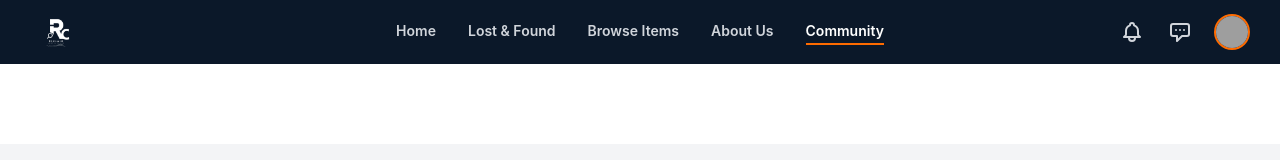
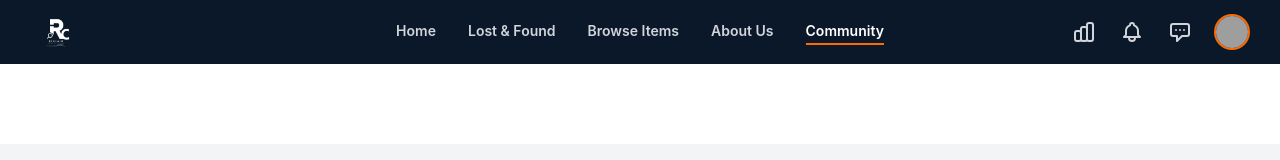
Before and after one commit to kavishavoshan/LostFoundSystem, a React (Create React App) app in the folder frontend/: page /comunity in a window 1280 px wide. Shown: the top 160 px of the page. Built offline with nearby package versions, Linux system fonts and the light colour scheme; grey boxes are pictures that could not be loaded.

Commit message:
add analytics icon

```diff
--- a/frontend/src/components/UI/Header.js
+++ b/frontend/src/components/UI/Header.js
@@ -76,6 +76,13 @@ const Header = () => {
 
           {/* Right side buttons */}
           <div className="hidden lg:flex lg:flex-1 lg:justify-end lg:gap-x-6 items-center">
+            {/* Analytics Icon */}
+            <Link to="/analytics" className="text-gray-300 hover:text-white" title="Analytics Dashboard">
+              <svg xmlns="http://www.w3.org/2000/svg" className="h-6 w-6" fill="none" viewBox="0 0 24 24" stroke="currentColor">
+                <path strokeLinecap="round" strokeLinejoin="round" strokeWidth={2} d="M9 19v-6a2 2 0 00-2-2H5a2 2 0 00-2 2v6a2 2 0 002 2h2a2 2 0 002-2zm0 0V9a2 2 0 012-2h2a2 2 0 012 2v10m-6 0a2 2 0 002 2h2a2 2 0 002-2m0 0V5a2 2 0 012-2h2a2 2 0 012 2v14a2 2 0 01-2 2h-2a2 2 0 01-2-2z" />
+              </svg>
+            </Link>
+
             {/* Notification Bell */}
             <button className="relative text-gray-300 hover:text-white">
               <svg xmlns="http://www.w3.org/2000/svg" className="h-6 w-6" fill="none" viewBox="0 0 24 24" stroke="currentColor">
@@ -124,6 +131,19 @@ const Header = () => {
                   {item.name}
                 </Link>
               ))}
+
+              {/* Mobile Analytics Link */}
+              <Link
+                to="/analytics"
+                className={`block rounded-md px-3 py-2 text-base font-medium ${
+                  isActive('/analytics')
+                    ? 'bg-[#1A2634] text-white'
+                    : 'text-gray-300 hover:bg-[#1A2634] hover:text-white'
+                }`}
+                onClick={() => setMobileMenuOpen(false)}
+              >
+                Analytics
+              </Link>
             </div>
           </div>
         )}
```
